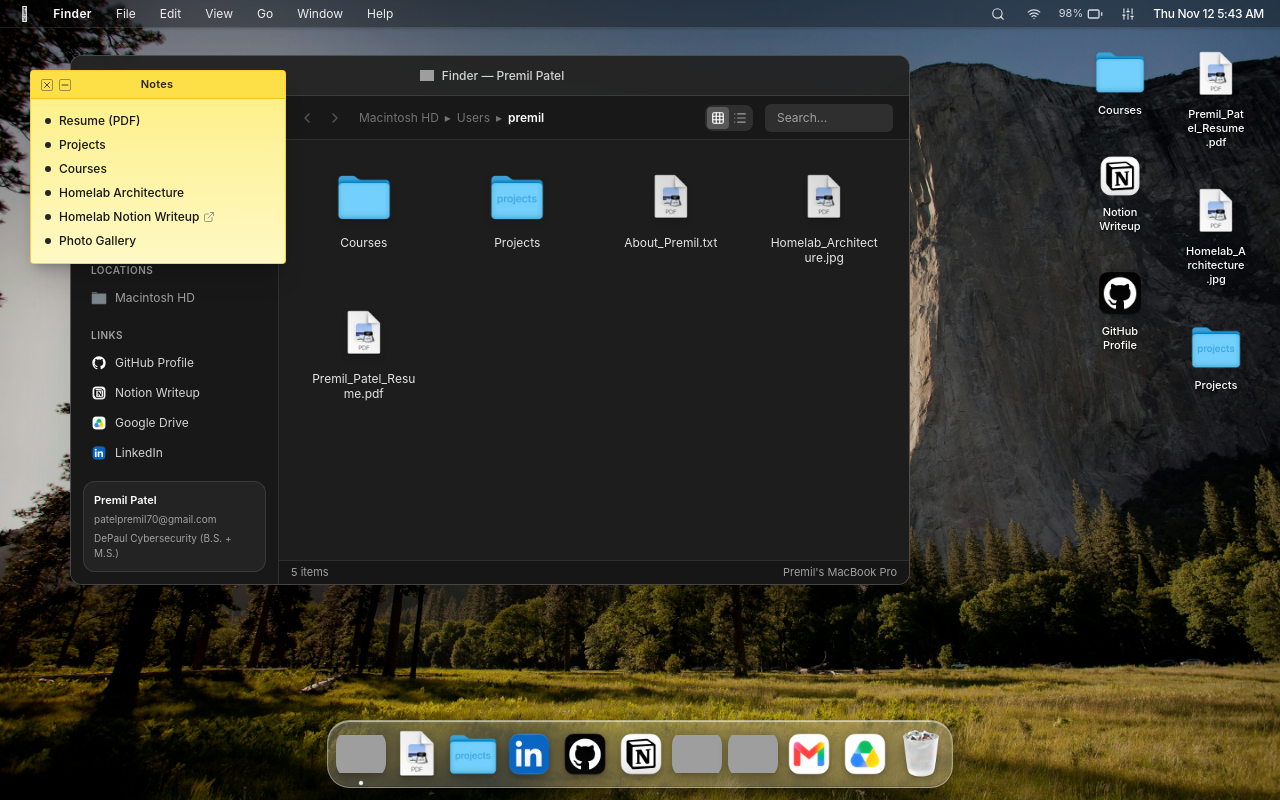
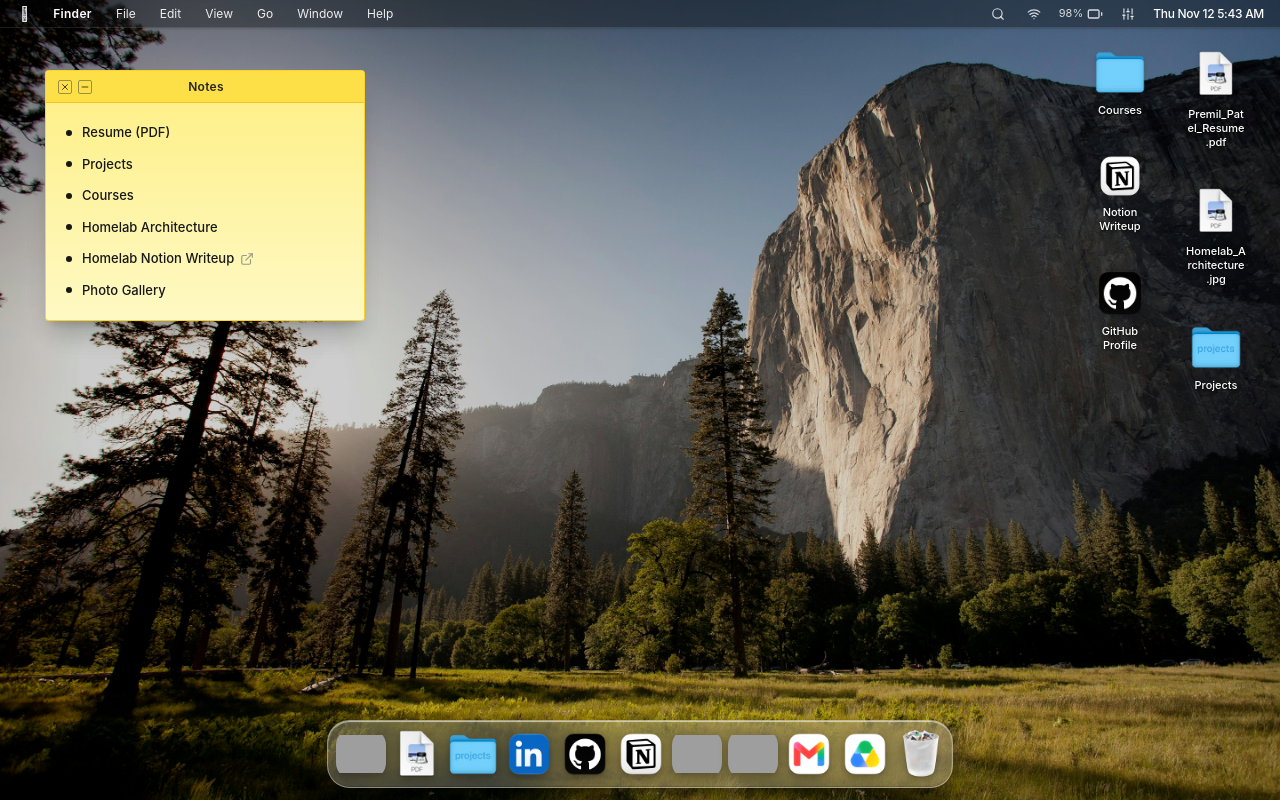
Before and after one commit to Premilpatel/Portfolio, a Next.js app: page / in a window 1280 px wide. Built offline with nearby package versions, Linux system fonts and the light colour scheme; grey boxes are pictures that could not be loaded.

Commit message:
Start with only sticky note open on initial load and increase sticky note size

```diff
--- a/src/app/page.tsx
+++ b/src/app/page.tsx
@@ -85,7 +85,7 @@ const DOCK_APPS: DockApp[] = [
 
 export default function Home() {
   const [windows, setWindows] = useState<Record<string, WindowState>>({
-    finder: { id: 'finder', isOpen: true, isMinimized: false, zIndex: 10 },
+    finder: { id: 'finder', isOpen: false, isMinimized: false, zIndex: 10 },
     resume: { id: 'resume', isOpen: false, isMinimized: false, zIndex: 11 },
     gallery: { id: 'gallery', isOpen: false, isMinimized: false, zIndex: 12 },
     safari: { id: 'safari', isOpen: false, isMinimized: false, zIndex: 13 },
--- a/src/components/desktop/sticky-note.tsx
+++ b/src/components/desktop/sticky-note.tsx
@@ -24,7 +24,7 @@ export const StickyNote: React.FC<StickyNoteProps> = ({
   isOpen = true,
   onClose
 }) => {
-  const [position, setPosition] = useState({ x: 30, y: 70 });
+  const [position, setPosition] = useState({ x: 45, y: 70 });
   const [isDragging, setIsDragging] = useState(false);
   const [dragOffset, setDragOffset] = useState({ x: 0, y: 0 });
   const [isCollapsed, setIsCollapsed] = useState(false);
@@ -41,7 +41,7 @@ export const StickyNote: React.FC<StickyNoteProps> = ({
   useEffect(() => {
     const handleMouseMove = (e: MouseEvent) => {
       if (!isDragging) return;
-      const newX = Math.max(10, Math.min(window.innerWidth - 300, e.clientX - dragOffset.x));
+      const newX = Math.max(10, Math.min(window.innerWidth - 320, e.clientX - dragOffset.x));
       const newY = Math.max(35, Math.min(window.innerHeight - 150, e.clientY - dragOffset.y));
       setPosition({ x: newX, y: newY });
     };
@@ -78,16 +78,16 @@ export const StickyNote: React.FC<StickyNoteProps> = ({
         transform: `translate3d(${position.x}px, ${position.y}px, 0)`,
         zIndex: 40
       }}
-      className={`fixed top-0 left-0 w-64 select-none transition-shadow duration-200 ${
+      className={`fixed top-0 left-0 w-76 sm:w-80 select-none transition-shadow duration-200 ${
         isDragging ? 'shadow-2xl cursor-grabbing scale-[1.01]' : 'shadow-xl'
       }`}
     >
       {/* Yellow Stickies Paper Container */}
-      <div className="bg-[#fef08a] border border-[#facc15]/80 rounded-sm shadow-lg text-neutral-900 overflow-hidden font-sans">
+      <div className="bg-[#fef08a] border border-[#facc15]/80 rounded-sm shadow-xl text-neutral-900 overflow-hidden font-sans">
         {/* Authentic macOS Stickies Drag Bar */}
         <div
           onMouseDown={handleMouseDown}
-          className="h-7 bg-[#fde047] border-b border-[#eab308]/60 px-2.5 flex items-center justify-between cursor-grab active:cursor-grabbing"
+          className="h-8 bg-[#fde047] border-b border-[#eab308]/60 px-3 flex items-center justify-between cursor-grab active:cursor-grabbing"
         >
           <div className="flex items-center space-x-1.5">
             {/* Close square button */}
@@ -96,7 +96,7 @@ export const StickyNote: React.FC<StickyNoteProps> = ({
                 e.stopPropagation();
                 if (onClose) onClose();
               }}
-              className="w-3 h-3 rounded-xs border border-neutral-700/50 hover:bg-neutral-900/20 flex items-center justify-center transition-colors"
+              className="w-3.5 h-3.5 rounded-xs border border-neutral-700/50 hover:bg-neutral-900/20 flex items-center justify-center transition-colors"
               title="Close Note"
             >
               <X className="w-2.5 h-2.5 text-neutral-800" />
@@ -107,14 +107,14 @@ export const StickyNote: React.FC<StickyNoteProps> = ({
                 e.stopPropagation();
                 setIsCollapsed(prev => !prev);
               }}
-              className="w-3 h-3 rounded-xs border border-neutral-700/50 hover:bg-neutral-900/20 flex items-center justify-center transition-colors"
+              className="w-3.5 h-3.5 rounded-xs border border-neutral-700/50 hover:bg-neutral-900/20 flex items-center justify-center transition-colors"
               title={isCollapsed ? 'Expand' : 'Collapse'}
             >
               <Minus className="w-2.5 h-2.5 text-neutral-800" />
             </button>
           </div>
 
-          <div className="text-[11px] font-semibold tracking-wide text-neutral-800">
+          <div className="text-xs font-semibold tracking-wide text-neutral-800">
             Notes
           </div>
 
@@ -123,18 +123,18 @@ export const StickyNote: React.FC<StickyNoteProps> = ({
 
         {/* Note Body: Only Bullet Points with Hyperlinks */}
         {!isCollapsed && (
-          <div className="p-3.5 bg-gradient-to-b from-[#fef08a] to-[#fef9c3]">
-            <ul className="space-y-2 text-xs">
+          <div className="p-4 sm:p-5 bg-gradient-to-b from-[#fef08a] to-[#fef9c3]">
+            <ul className="space-y-3 text-[13px]">
               {links.map((link) => (
-                <li key={link.label} className="flex items-center space-x-2">
-                  <span className="w-1.5 h-1.5 rounded-full bg-neutral-800 shrink-0" />
+                <li key={link.label} className="flex items-center space-x-2.5">
+                  <span className="w-1.5 h-1.5 rounded-full bg-neutral-900 shrink-0" />
                   <button
                     onClick={link.action}
-                    className="text-neutral-900 font-medium hover:text-blue-700 hover:underline underline-offset-2 transition-colors text-left flex items-center gap-1 group"
+                    className="text-neutral-900 font-medium hover:text-blue-700 hover:underline underline-offset-2 transition-colors text-left flex items-center gap-1.5 group cursor-pointer"
                   >
                     <span>{link.label}</span>
                     {link.external && (
-                      <ExternalLink className="w-3 h-3 text-neutral-500 group-hover:text-blue-700 opacity-70 group-hover:opacity-100" />
+                      <ExternalLink className="w-3.5 h-3.5 text-neutral-500 group-hover:text-blue-700 opacity-70 group-hover:opacity-100" />
                     )}
                   </button>
                 </li>
```
